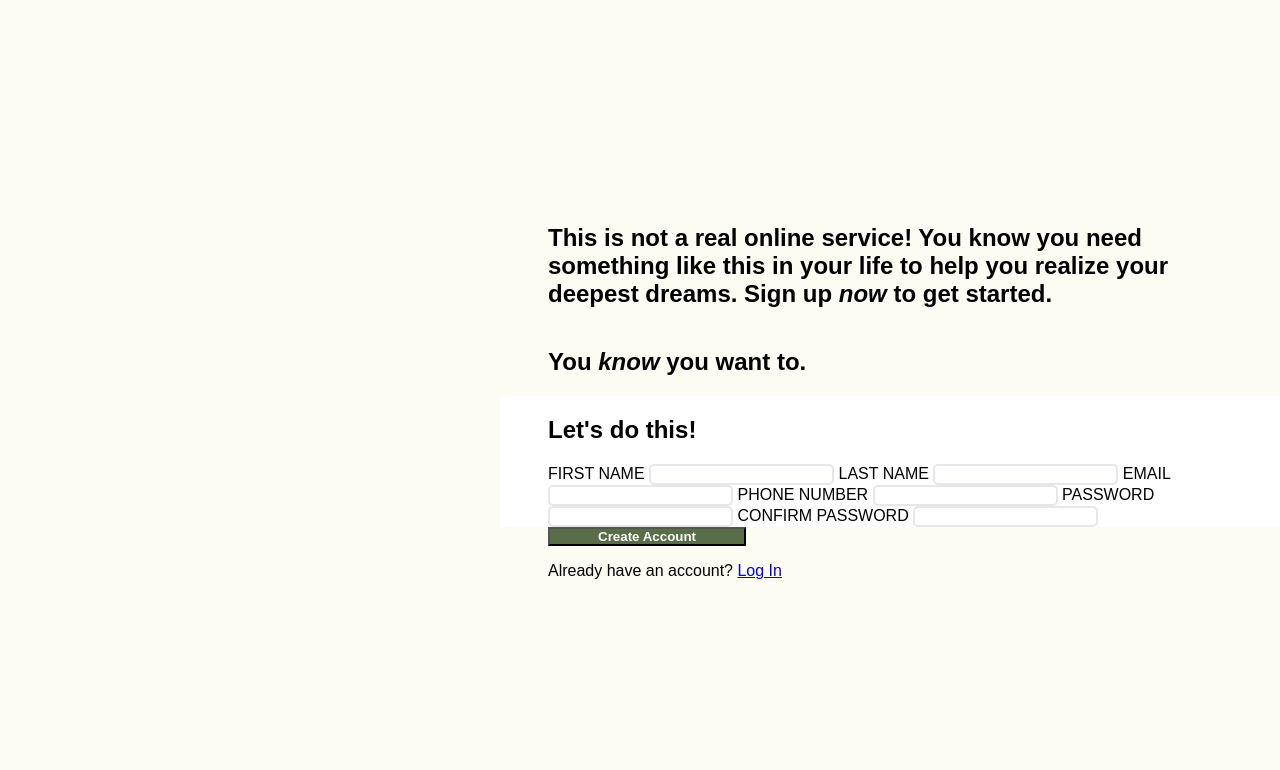
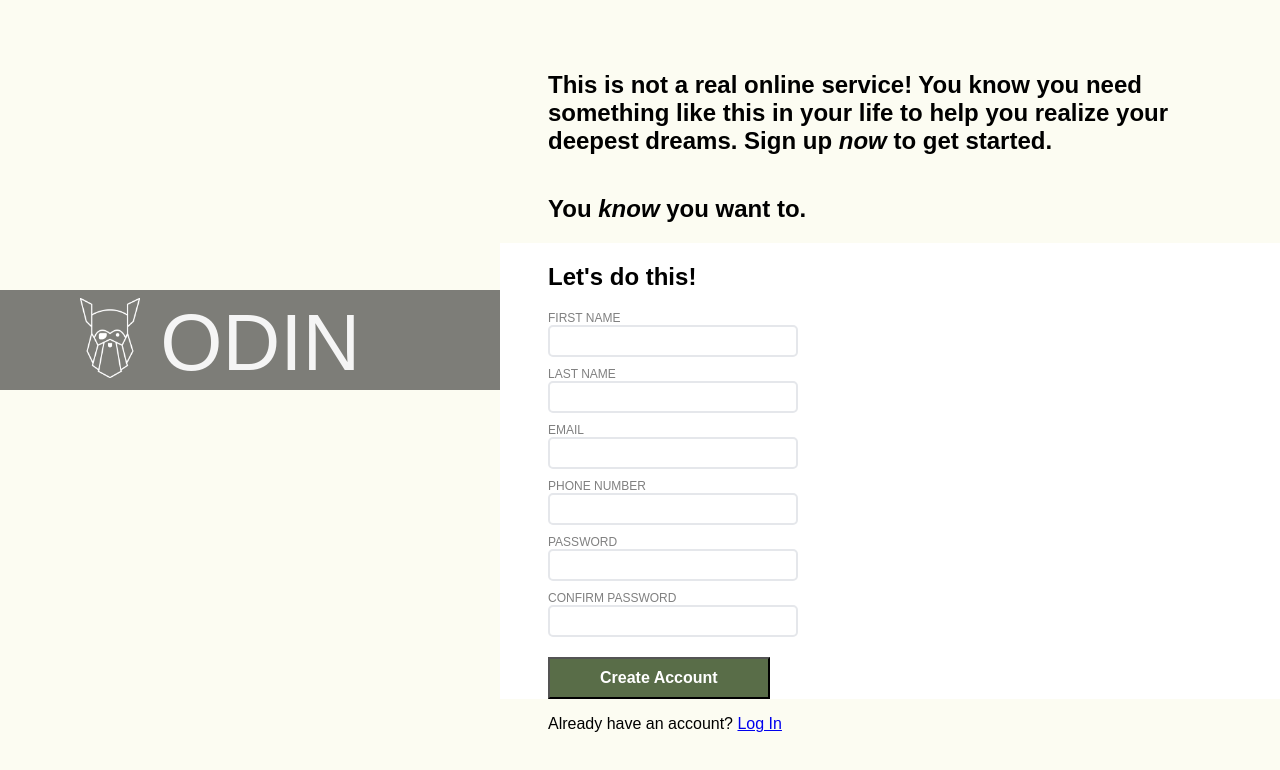
Before and after one commit to Nelfimov/odin-signupform, a plain HTML site: page index.html in a window 1280 px wide. Drawn offline with Linux system fonts and the light colour scheme.

Commit message:
add caption

```diff
--- a/index.html
+++ b/index.html
@@ -12,7 +12,10 @@
 
   <body>
     <div class="background-image">
-      <div class="caption"></div>
+      <div class="caption">
+        <img src="static/odin-logo.png" alt="logo">
+        <span>ODIN</span>
+      </div>
     </div>
     <div class="content">
       <h2>
@@ -22,22 +25,38 @@
       <h2>
         You <em>know</em> you want to.
       </h2>
-      <form action="" method="post">
+      <form action="" method="get">
+        <div class="control">
           <h2>Let's do this!</h2>
+          <div class="form-control">
+            <div class="input">
               <label for="firstName">FIRST NAME</label>
               <input type="text" name="firstName" id="firstName">
+            </div>
+            <div class="input">
               <label for="lastName">LAST NAME</label>
               <input type="text" name="lastName" id="lastName">
+            </div>
+            <div class="input">
               <label for="email">EMAIL</label>
               <input type="email" name="email" id="email" required>
+            </div>
+            <div class="input">
               <label for="phone">PHONE NUMBER</label>
               <input type="tel" name="phone" id="phone">
+            </div>
+            <div class="input">
               <label for="password">PASSWORD</label>
               <input type="password" name="password" id="password" required>
+            </div>
+            <div class="input">
               <label for="passwordConfirm">CONFIRM PASSWORD</label>
               <input type="password" name="passwordConfirm" id="passwordConfirm" required>
+            </div>
+          </div>
+        </div>
+        <button type="submit">Create Account</button>
       </form>
-      <button type="submit">Create Account</button>
       <p>Already have an account? <a href="login.html">Log In</a></p>
     </div>
   </body>
--- a/style.css
+++ b/style.css
@@ -17,8 +17,22 @@ body {
   justify-content: center;
 }
 
-form {
-  background-color: white;
+
+div.form-control {
+  display: flex;
+  flex-flow: row wrap;
+  gap: 10px;
+}
+
+div.input {
+  display: flex;
+  flex-flow: column;
+  padding-right: 100px;
+}
+
+label {
+  color: grey;
+  font-size: 12px;
 }
 
 div.background-image {
@@ -42,15 +56,59 @@ div.content>* {
   padding: 0 3rem;
 }
 
+form {
+  background-color: white;
+  background-clip: padding-box;
+}
+
 button {
-  position: relative;
-  right: -3rem;
   background-color: #596D48;
   color: white;
   font-weight: bolder;
+  font-family: inherit;
+  font-size: 100%;
+  padding: 10px 50px;
+  margin-top: 20px;
+
 }
 
 input {
+  font-family: inherit;
+  font-size: 100%;
+  padding: 5px;
+  width: 250px;
   border: 2px solid #E5E7EB;
   border-radius: 5px;
+  box-sizing: border-box;
 }
+
+input:focus {
+  box-shadow: 1 1;
+  border-color: blue;
+}
+
+
+div.caption {
+  position: relative;
+  top: calc(50px + 30vh);
+  width: 500px;
+  height: 100px;
+  background-color: rgba(0, 0, 0, 0.5);
+}
+
+span {
+  position: inherit;
+  left: 6rem;
+  font-size: 5rem;
+  color: whitesmoke;
+  text-align: center;
+  opacity: 1;
+}
+
+img {
+  height: 80px;
+  width: auto;
+  top: 0.5rem;
+  left: 5rem;
+  position: inherit;
+}
```
Lines whose indentation alone changed are shown as unchanged.
